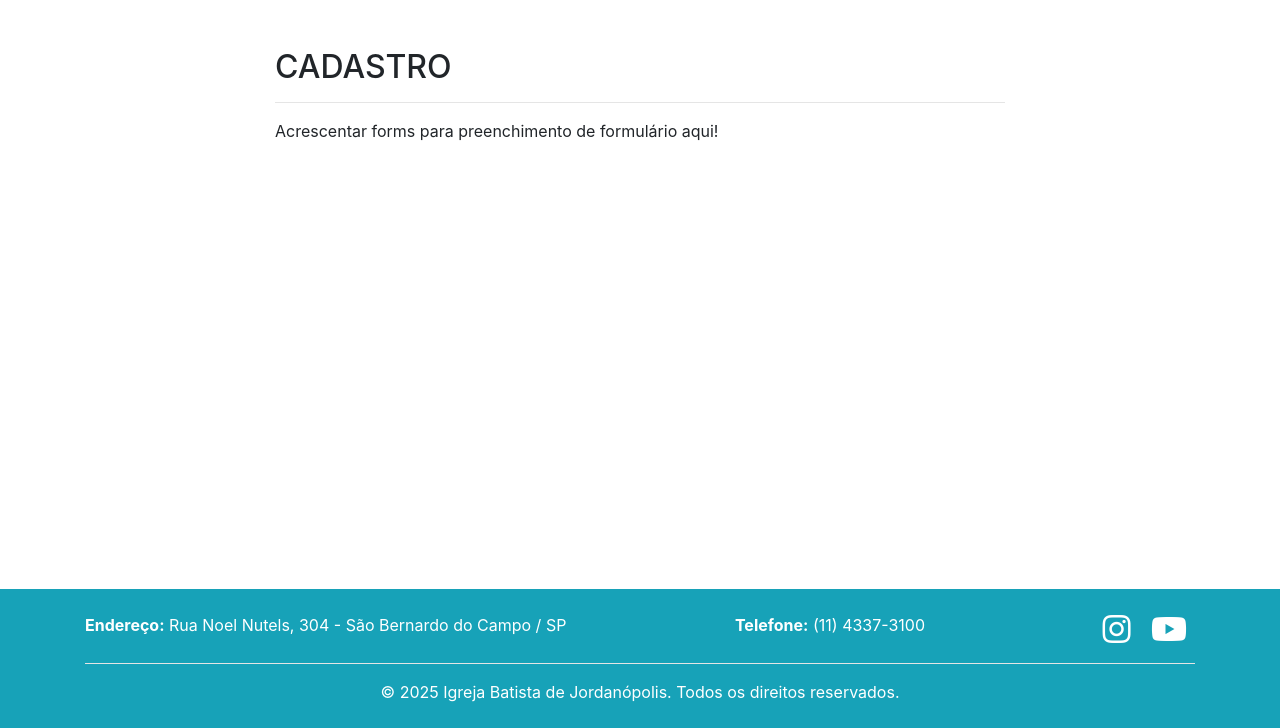
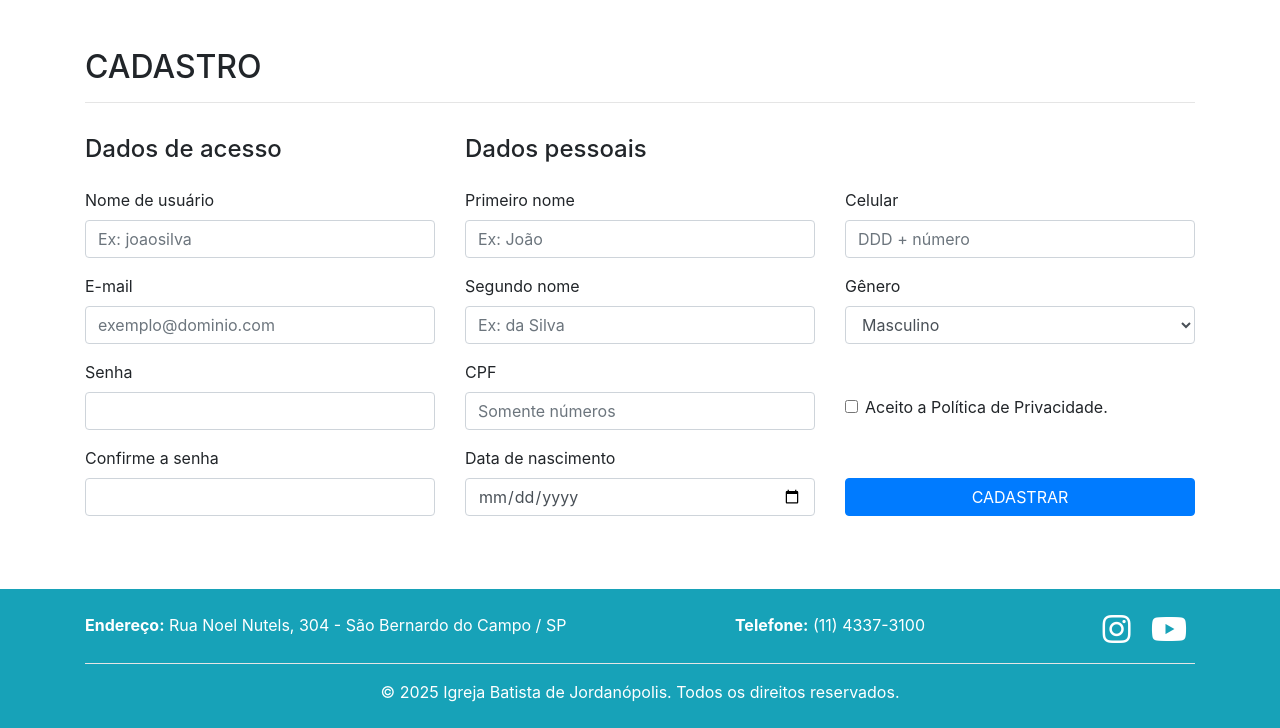
Before and after one commit to tiagodbarbieri/vitrine-virtual-bazar-da-pechincha-ibj, a Django app: page /users/cadastro/ in a window 1280 px wide. Shown: the part 72-800 px from the top of the page. Run offline with Django 5.2, Linux system fonts and the light colour scheme.

Commit message:
Construída página de castro com os respectivos forms. Ainda falta validação e informação dos respectivos erros.

```diff
--- /dev/null
+++ b/prj_vitrine_virtual/users/forms.py
@@ -0,0 +1,61 @@
+from django import forms
+
+# from django.contrib.auth.models import User
+# from users.models import UserInfo
+
+GENDER = [("M", "Masculino"), ("F", "Feminino"), ("O", "Outro")]
+
+
+class Register(forms.Form):
+    username = forms.CharField(
+        label="Nome de usuário",
+        max_length=150,
+        widget=forms.TextInput(attrs={"class": "form-control mb-3", "placeholder": "Ex: joaosilva"}),
+    )
+    email = forms.EmailField(
+        label="E-mail",
+        widget=forms.EmailInput(attrs={"class": "form-control mb-3", "placeholder": "exemplo@dominio.com"}),
+    )
+    password = forms.CharField(
+        label="Senha",
+        widget=forms.PasswordInput(attrs={"class": "form-control mb-3"}),
+    )
+    password_confirmation = forms.CharField(
+        label="Confirme a senha",
+        widget=forms.PasswordInput(attrs={"class": "form-control mb-3"}),
+    )
+    first_name = forms.CharField(
+        label="Primeiro nome",
+        max_length=150,
+        widget=forms.TextInput(attrs={"class": "form-control mb-3", "placeholder": "Ex: João"}),
+    )
+    last_name = forms.CharField(
+        label="Segundo nome",
+        max_length=150,
+        widget=forms.TextInput(attrs={"class": "form-control mb-3", "placeholder": "Ex: da Silva"}),
+    )
+    cpf = forms.CharField(
+        label="CPF",
+        max_length=14,
+        widget=forms.TextInput(attrs={"class": "form-control mb-3", "placeholder": "Somente números"}),
+    )
+    birthday = forms.DateField(
+        label="Data de nascimento",
+        widget=forms.DateInput(attrs={"type": "date", "class": "form-control mb-3"}),
+    )
+    phone_number = forms.CharField(
+        label="Celular",
+        max_length=20,
+        widget=forms.TextInput(attrs={"class": "form-control mb-3", "placeholder": "DDD + número"}),
+    )
+    gender = forms.ChoiceField(
+        label="Gênero",
+        choices=GENDER,
+        widget=forms.Select(attrs={"class": "form-control mb-3"}),
+    )
+    privacy_police = forms.BooleanField(
+        label="Aceito a Política de Privacidade.",
+        widget=forms.CheckboxInput(attrs={"class": "form-check-input"}),
+    )
+
+    # Acrescentar métodos de validação e alerta de erros
--- a/prj_vitrine_virtual/users/templates/cadastro.html
+++ b/prj_vitrine_virtual/users/templates/cadastro.html
@@ -4,12 +4,80 @@
 
 <div class="container py-5">
     <div class="row justify-content-center">
-        <div class="col-md-8 mb-3">
+        <div class="col-md-12 mb-3">
             <h2>CADASTRO</h2>
             <hr />
-            <p>Acrescentar forms para preenchimento de formulário aqui!</p>
         </div>
     </div>
+    <form action="/users/cadastro/" method="post">
+        {% csrf_token %}
+        <div class="row align-items-center">
+            <div class="col-md-4 mb-3">
+                <h4>Dados de acesso</h4>
+            </div>
+            <div class="col-md-4 mb-3">
+                <h4>Dados pessoais</h4>
+            </div>
+        </div>
+        <div class="row align-items-center">
+            <div class="col-md-4">
+                <label for="id_username">{{ forms.username.label}}</label>
+                {{ forms.username}}
+            </div>
+            <div class="col-md-4">
+                <label for="id_first_name">{{ forms.first_name.label }}</label>
+                {{ forms.first_name }}
+            </div>
+            <div class="col-md-4">
+                <label for="id_phone_number">{{ forms.phone_number.label }}</label>
+                {{ forms.phone_number }}
+            </div>
+        </div>
+        <div class="row align-items-center">
+            <div class="col-md-4">
+                <label for="id_email">{{ forms.email.label }}</label>
+                {{ forms.email }}
+            </div>
+            <div class="col-md-4">
+                <label for="id_last_name">{{ forms.last_name.label }}</label>
+                {{ forms.last_name }}
+            </div>
+            <div class="col-md-4">
+                <label for="id_gender">{{ forms.gender.label }}</label>
+                {{ forms.gender }}
+            </div>
+        </div>
+        <div class="row align-items-center">
+            <div class="col-md-4">
+                <label for="id_password">{{ forms.password.label}}</label>
+                {{ forms.password}}
+            </div>
+            <div class="col-md-4">
+                <label for="id_cpf">{{ forms.cpf.label }}</label>
+                {{ forms.cpf }}
+            </div>
+            <div class="col-md-4">
+                <label></label>
+                <div class="form-check mb-3">
+                    {{ forms.privacy_police }}
+                    <label for="id_privacy_police" class="form-check-label">{{ forms.privacy_police.label }}</label>
+                </div>
+            </div>
+        </div>
+        <div class="row align-items-end">
+            <div class="col-md-4">
+                <label for="id_password_confirmation">{{ forms.password_confirmation.label}}</label>
+                {{ forms.password_confirmation}}
+            </div>
+            <div class="col-md-4">
+                <label for="id_birthday">{{ forms.birthday.label }}</label>
+                {{ forms.birthday }}
+            </div>
+            <div class="col-md-4 mb-3">
+                <button type="submit" class="btn btn-primary w-100">CADASTRAR</button>
+            </div>
+        </div>
+    </form>
 </div>
 
 {% endblock content %}
--- a/prj_vitrine_virtual/users/views.py
+++ b/prj_vitrine_virtual/users/views.py
@@ -4,10 +4,12 @@ from django.contrib.auth import logout as django_logout
 from django.contrib.auth import login as django_login
 from django.contrib.auth import authenticate
 from django.contrib.auth.decorators import login_required
+from users.forms import Register
 
 
 def cadastro(request):
-    return render(request, "cadastro.html")
+    forms = Register(request.GET)
+    return render(request, "cadastro.html", {"forms": forms})
 
 
 def redefinir_senha(request):
```
